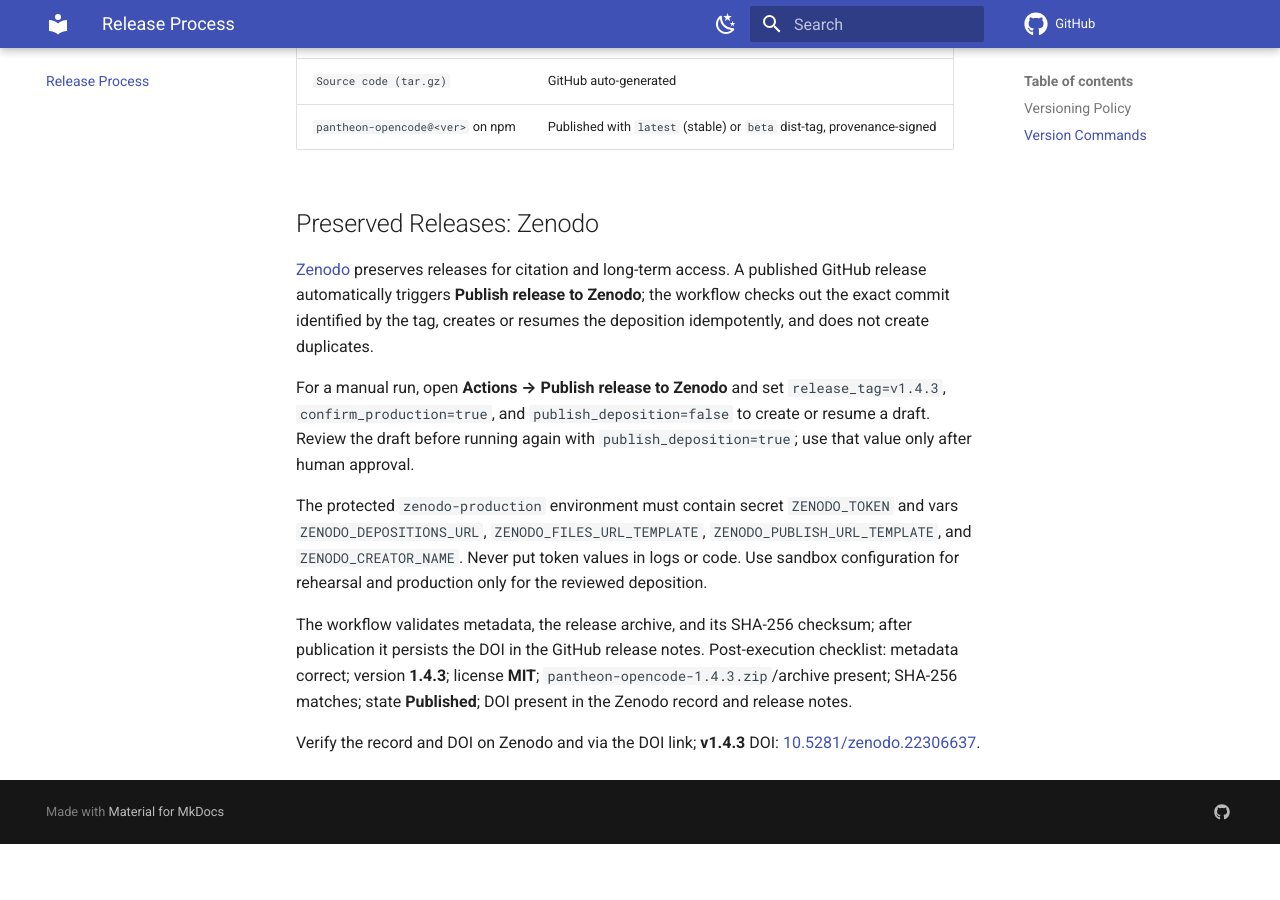
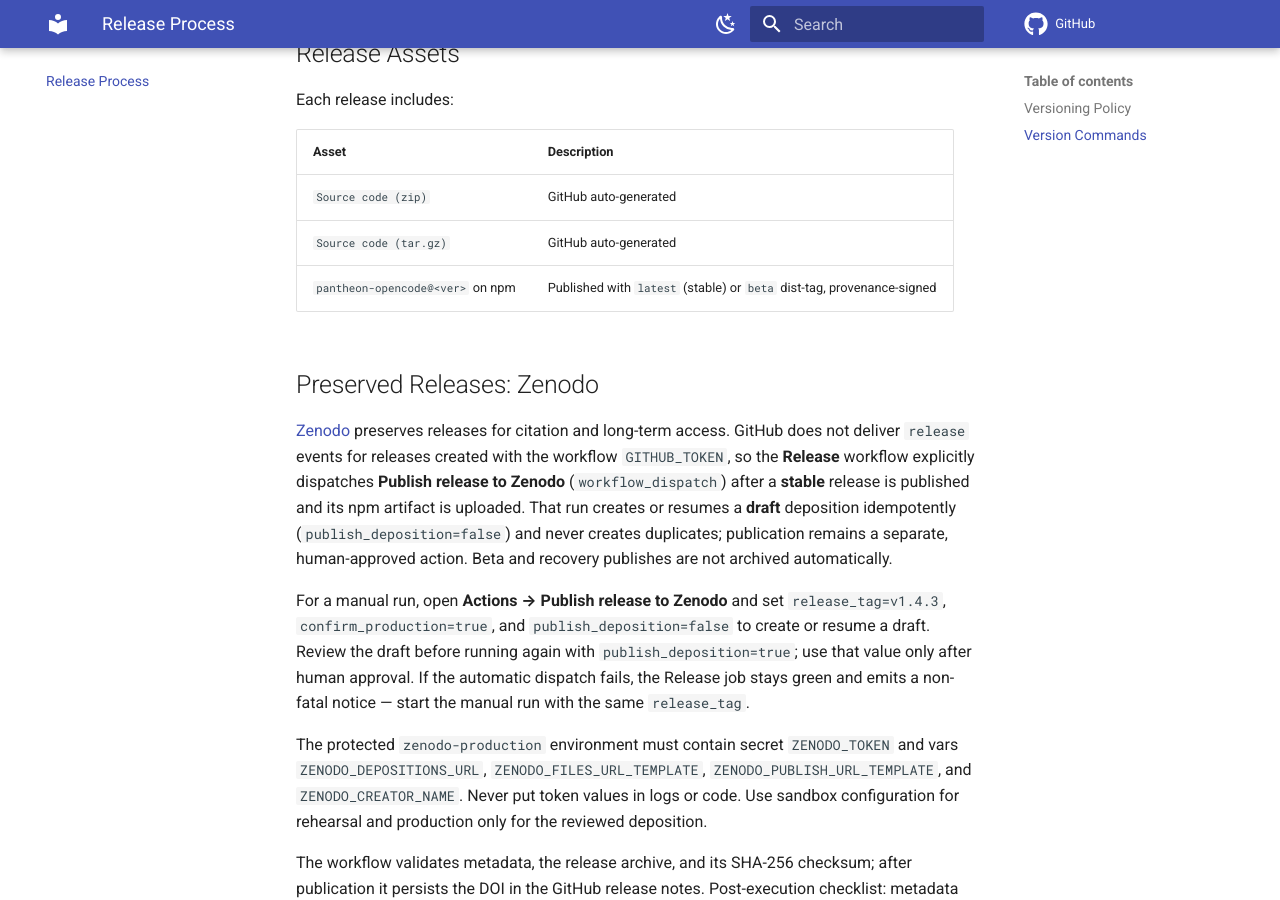
Before and after one commit to ils15/pantheon-opencode, an MkDocs documentation site: the page built from docs/RELEASING.md, in a window 1280 px wide and 900 px high, scrolled down 10747 px. Built offline with MkDocs 1.6.1 and Material for MkDocs 9.7.7, drawn with Linux system fonts in a browser that asks for light colours; comment, search, counter and statistics services are not loaded; the version menu is left out; before the commit the page ends 11591 px from its top, so only the background shows below that; some of the changed text lies outside the part shown.

Commit message:
ci(release): trigger Zenodo draft on stable release (#172)
* ci(release): trigger Zenodo draft on stable release

* ci(release): tighten zenodo dispatch test and docs

---------

Co-authored-by: iris <iris@ils15.dev>

```diff
--- a/docs/RELEASING.md
+++ b/docs/RELEASING.md
@@ -206,10 +206,17 @@
    repository-scoped GitHub API **on the exact dispatch target SHA**.
 7. **GitHub Release** —
    `gh release create vX.Y.Z --target <dispatch-sha> --verify-tag --title "Pantheon vX.Y.Z" --notes-file release-artifact/release-notes.md`.
-8. **npm publish (LAST)** — gated by the idempotency lookup, then that same
-   tarball (without repacking) is published with `--tag latest --access public
-   --provenance`. The SHA-256 validated in the validation job is therefore the
-   SHA-256 of the file published to npm.
+8. **npm publish (last step exposing `NPM_TOKEN`)** — gated by the idempotency
+   lookup, then that same tarball (without repacking) is published with
+   `--tag latest --access public --provenance`. The SHA-256 validated in the
+   validation job is therefore the SHA-256 of the file published to npm. This is
+   the last step that consumes the `NPM_TOKEN` credential; it is **not** the
+   last step of the job.
+9. **Zenodo dispatch (final step)** — after the npm publish, a stable-only,
+   non-fatal `gh workflow run zenodo.yml` starts the draft deposition. It adds
+   no new credential and runs no repository code, and a failed dispatch never
+   fails an already-published release. See
+   [Preserved Releases: Zenodo](#preserved-releases-zenodo).
 
 A global concurrency group (`release`, no cancel-in-progress) serializes
 runs so beta and stable paths can never double-publish.
@@ -441,9 +448,9 @@
 
 ## Preserved Releases: Zenodo
 
-[Zenodo](https://zenodo.org/) preserves releases for citation and long-term access. A published GitHub release automatically triggers **Publish release to Zenodo**; the workflow checks out the exact commit identified by the tag, creates or resumes the deposition idempotently, and does not create duplicates.
+[Zenodo](https://zenodo.org/) preserves releases for citation and long-term access. GitHub does not deliver `release` events for releases created with the workflow `GITHUB_TOKEN`, so the **Release** workflow explicitly dispatches **Publish release to Zenodo** (`workflow_dispatch`) after a **stable** release is published and its npm artifact is uploaded. That run creates or resumes a **draft** deposition idempotently (`publish_deposition=false`) and never creates duplicates; publication remains a separate, human-approved action. Beta and recovery publishes are not archived automatically.
 
-For a manual run, open **Actions → Publish release to Zenodo** and set `release_tag=v1.4.3`, `confirm_production=true`, and `publish_deposition=false` to create or resume a draft. Review the draft before running again with `publish_deposition=true`; use that value only after human approval.
+For a manual run, open **Actions → Publish release to Zenodo** and set `release_tag=v1.4.3`, `confirm_production=true`, and `publish_deposition=false` to create or resume a draft. Review the draft before running again with `publish_deposition=true`; use that value only after human approval. If the automatic dispatch fails, the Release job stays green and emits a non-fatal notice — start the manual run with the same `release_tag`.
 
 The protected `zenodo-production` environment must contain secret `ZENODO_TOKEN` and vars `ZENODO_DEPOSITIONS_URL`, `ZENODO_FILES_URL_TEMPLATE`, `ZENODO_PUBLISH_URL_TEMPLATE`, and `ZENODO_CREATOR_NAME`. Never put token values in logs or code. Use sandbox configuration for rehearsal and production only for the reviewed deposition.
 
```
Also changed, not shown: 2 other files.
